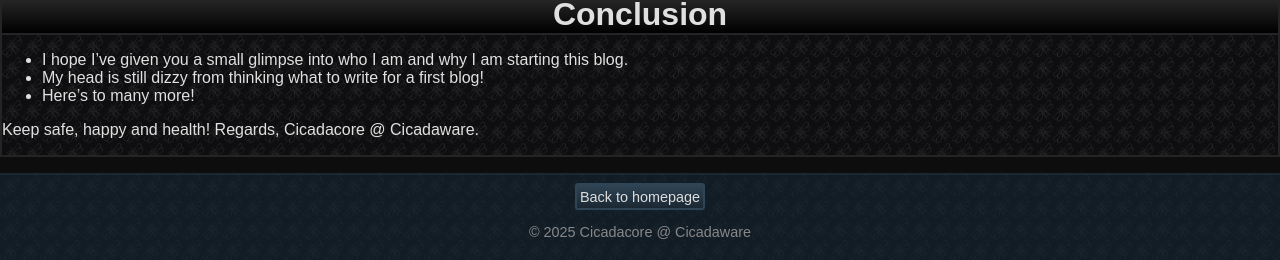
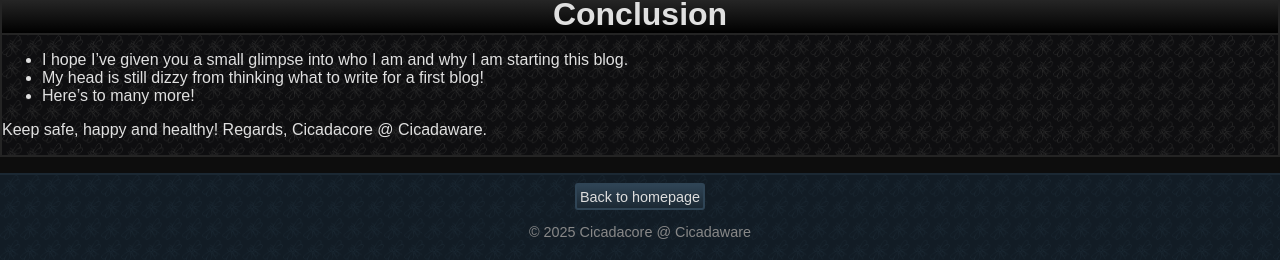
Before and after one commit to Cicadaware/cicadaware.github.io, a Jekyll site: the page built from _posts/2025-06-16-first-post.md, in a window 1280 px wide. Shown: the part 1399-1659 px from the top of the page. Built offline with Jekyll 4.4.1, drawn with Linux system fonts in a browser that asks for light colours.

Commit message:
second blog post

```diff
--- a/_posts/2025-06-16-first-post.md
+++ b/_posts/2025-06-16-first-post.md
@@ -41,5 +41,5 @@ to put that into words. You can expect my sentences to range from "Modern-day Sh
 - Here's to many more!
 
 
-Keep safe, happy and health!
+Keep safe, happy and healthy!
 Regards, Cicadacore @ Cicadaware.
```
Also changed, not shown: _posts/2026-06-19-second-post.md (added, +31 -0 lines).
